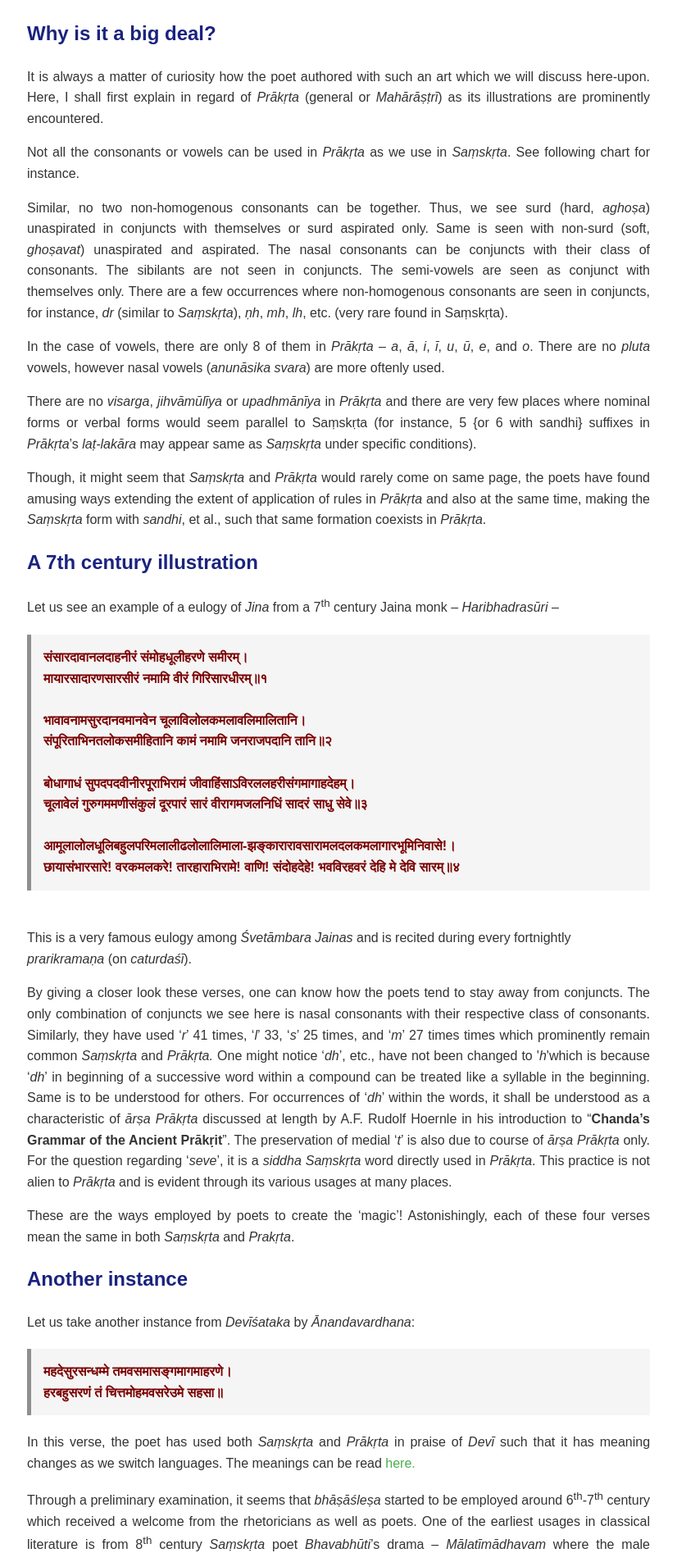
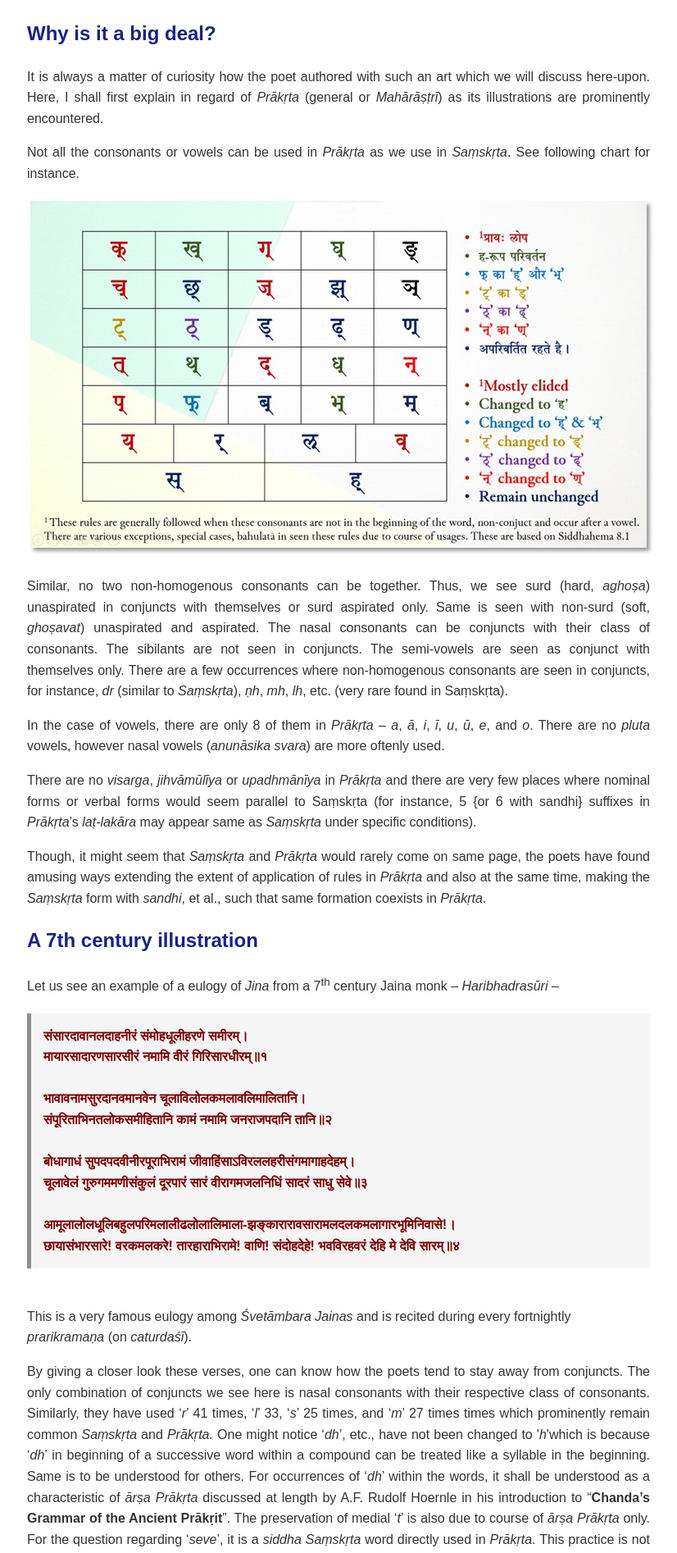
Before and after one commit to svyoma/svyoma.github.io, a Jekyll site: the page blogs/bhasaslesa-2.html, which Jekyll copies as it is, in a window 1280 px wide. Shown: the part 2096-3990 px from the top of the page at 82% size, without its empty margins (227-1053 px from the left). Built offline with Jekyll 4.4.1, drawn with Linux system fonts in a browser that asks for light colours; some web fonts are replaced.

Commit message:
added image

```diff
--- a/blogs/bhasaslesa-2.html
+++ b/blogs/bhasaslesa-2.html
@@ -23,6 +23,12 @@
             box-sizing: border-box;
         }
 
+        .image {
+            max-width: auto;
+            margin: 0 auto;
+            padding: 0 auto;
+            box-sizing: border-box;
+        }
         header {
             text-align: center;
             padding: 20px;
@@ -167,6 +173,7 @@
         <h2><strong>Why is it a big deal?</strong></h2>
         <p style="text-align: justify;">It is always a matter of curiosity how the poet authored with such an art which we will discuss here-upon. Here, I shall first explain in regard of <em>Prākṛta</em> (general or <em>Mahārāṣṭrī</em>) as its illustrations are prominently encountered.</p>
         <p style="text-align: justify;">Not all the consonants or vowels can be used in <em>Prākṛta</em> as we use in <em>Saṃskṛta</em>. See following chart for instance.</p>
+        <div class="image"><img src="images/bhasaslesa-1.jpg" alt="general change in syllables to Prākṛta."></div>
         <p style="text-align: justify;">Similar, no two non-homogenous consonants can be together. Thus, we see surd (hard, <em>aghoṣa</em>) unaspirated in conjuncts with themselves or surd aspirated only. Same is seen with non-surd (soft, <em>ghoṣavat</em>) unaspirated and aspirated. The nasal consonants can be conjuncts with their class of consonants. The sibilants are not seen in conjuncts. The semi-vowels are seen as conjunct with themselves only. There are a few occurrences where non-homogenous consonants are seen in conjuncts, for instance, <em>dr</em> (similar to <em>Saṃskṛta</em>), <em>ṇh</em>, <em>mh</em>, <em>lh</em>, etc. (very rare found in Saṃskṛta).</p>
         <p style="text-align: justify;">In the case of vowels, there are only 8 of them in <em>Prākṛta</em> &ndash; <em>a</em>,<em> ā</em>, <em>i</em>, <em>ī</em>,<em> u</em>,<em> ū</em>, <em>e</em>, and <em>o</em>. There are no <em>pluta</em> vowels, however nasal vowels (<em>anunāsika svara</em>) are more oftenly used.</p>
         <p style="text-align: justify;">There are no <em>visarga</em>, <em>jihvāmūlīya</em> or <em>upadhmānīya</em> in <em>Prākṛta</em> and there are very few places where nominal forms or verbal forms would seem parallel to Saṃskṛta (for instance, 5 {or 6 with sandhi} suffixes in <em>Prākṛta</em>&rsquo;s <em>laṭ-lakāra </em>may appear same as <em>Saṃskṛta </em>under specific conditions).</p>
```
Also changed, not shown: blogs/images/bhasaslesa-1.jpg (added).
